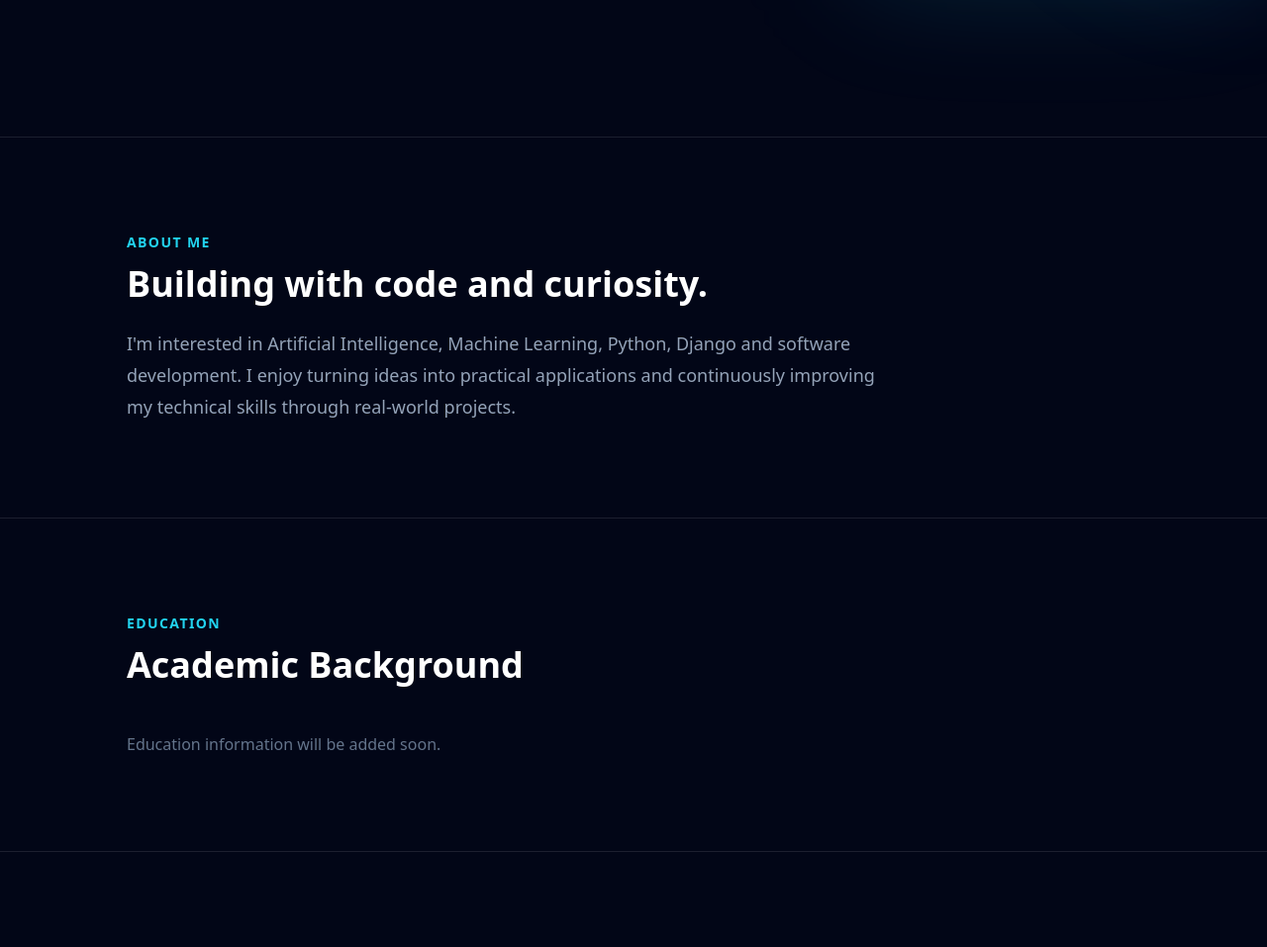
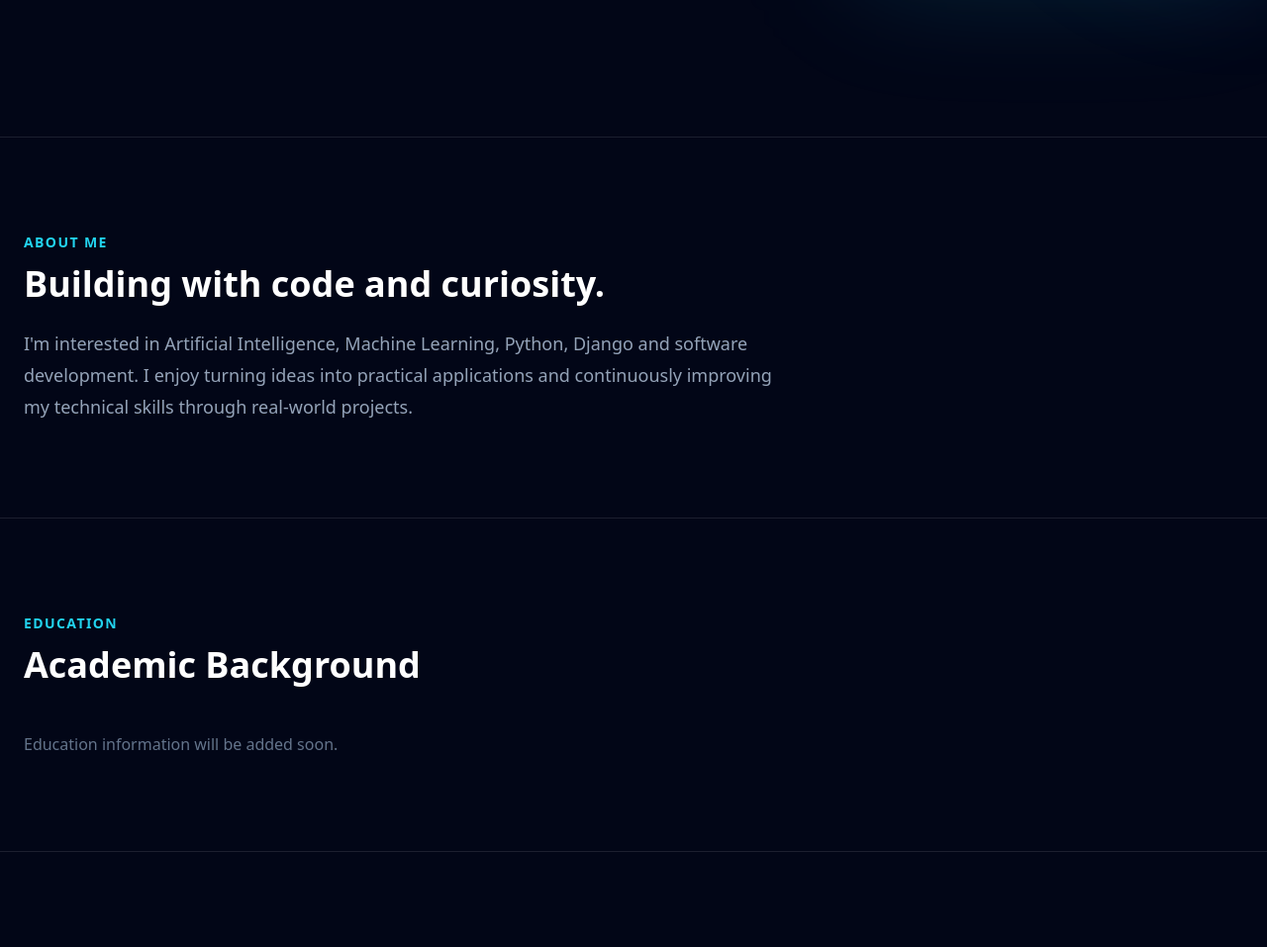
Before and after one commit to mdmohid/My_Portfolio, a Django app: page / in a window 1280 px wide. Shown: the part 661-1618 px from the top of the page at 99% size. Run offline with Django 5.2, Linux system fonts and the light colour scheme; data that the repository does not hold is empty; some libraries are stand-ins or nearby versions.

Commit message:
size changes for ui

```diff
--- a/main/templates/home.html
+++ b/main/templates/home.html
@@ -123,7 +123,7 @@ Developer {% endblock %} {% block content %}
 <!-- About Placeholder -->
 
 <section id="about" class="border-t border-white/10 px-6 py-24">
-  <div class="mx-auto max-w-5xl">
+  <div class="mx-auto max-w-7xl">
     <p class="text-sm font-semibold uppercase tracking-widest text-cyan-400">
       About Me
     </p>
@@ -150,7 +150,7 @@ Developer {% endblock %} {% block content %}
 {% endcomment %}
 
 <section id="education" class="border-t border-white/10 px-6 py-24">
-  <div class="mx-auto max-w-5xl">
+  <div class="mx-auto max-w-7xl">
     <p class="text-sm font-semibold uppercase tracking-widest text-cyan-400">
       Education
     </p>
```
